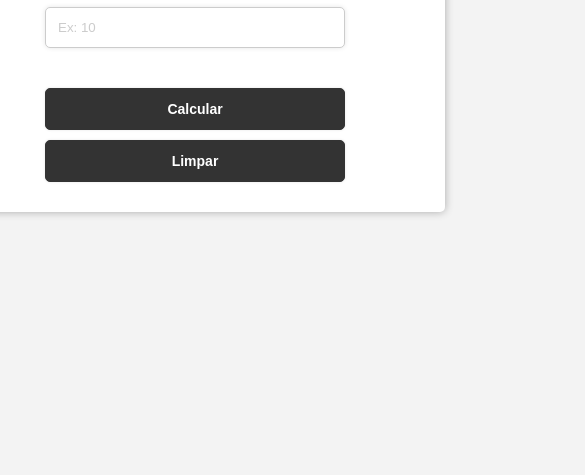
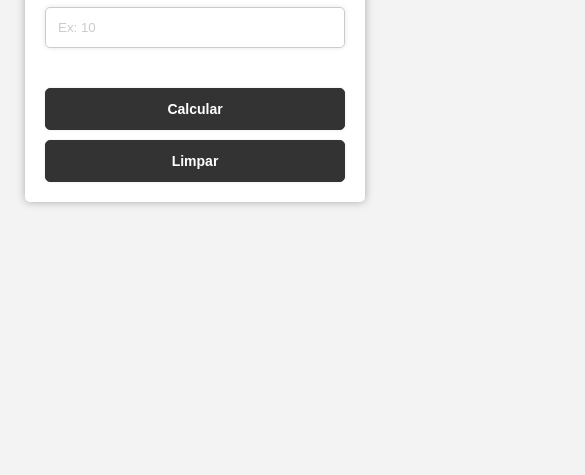
Before and after one commit to ViitorAugusto/Javascript-Multiples-Sum, a plain HTML site: page src/index.html in a window 390 px wide. Shown: the part 369-844 px from the top of the page, 585 px wide, since content can reach past the window. Drawn offline with Linux system fonts and the light colour scheme.

Commit message:
created/mediaqueriescss

```diff
--- /dev/null
+++ b/src/css/mediaqueries.css
@@ -0,0 +1,19 @@
+@media (max-width: 600px) {
+  body {
+    display: flex;
+    align-items: center;
+    justify-content: center;
+    overflow-x: hidden;
+    min-height: 100vh;
+  }
+  .container {
+    padding: 20px;
+    margin: 0 auto;
+    box-sizing: border-box;
+  }
+
+  .tooltip .tooltiptext {
+    top: 20px;
+    left: -155px;
+  }
+}
--- a/src/index.html
+++ b/src/index.html
@@ -6,6 +6,7 @@
     <title>Desafio Técnico</title>
     <script src="https://unpkg.com/@phosphor-icons/web"></script>
     <link rel="stylesheet" href="./css/style.css" />
+    <link rel="stylesheet" href="./css/mediaqueries.css" />
   </head>
   <body>
     <div class="container">
```
